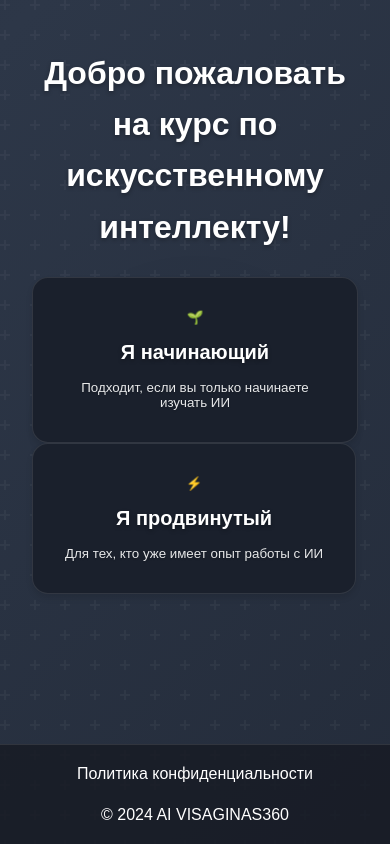
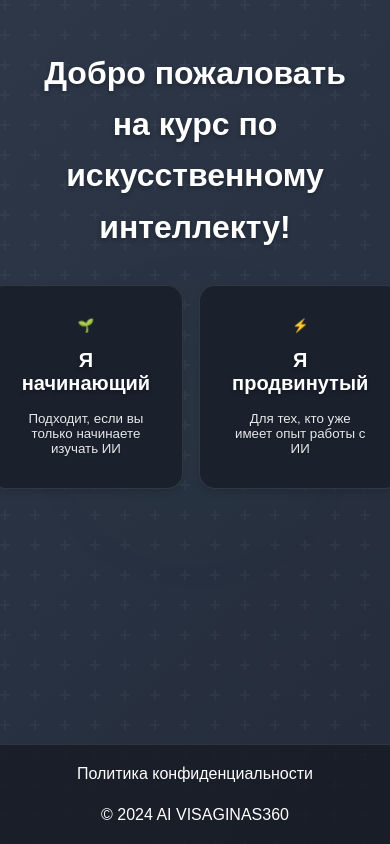
Before and after one commit to tikserziku/Questionnaire, a Flask app: page / in a window 390 px wide. Run offline with Flask 2, Linux system fonts and the light colour scheme; some libraries are stand-ins or nearby versions.

Commit message:
Update styles.css

```diff
--- a/static/styles.css
+++ b/static/styles.css
@@ -531,7 +531,13 @@ footer a:hover {
     }
 
     .level-cards,
-    .input-assistance,
+    .input-assistance {
+    display: flex;
+    gap: 1rem;
+    margin: 2rem 0;
+    justify-content: center; /* Добавляем центрирование */
+    flex-direction: row; /* Явно указываем горизонтальное расположение */
+}
     .footer-content {
         grid-template-columns: 1fr;
         flex-direction: column;
@@ -547,6 +553,14 @@ footer a:hover {
     }
 }
 
+/* Для мобильных устройств можно оставить вертикальное расположение */
+@media (max-width: 768px) {
+    .input-assistance {
+        flex-direction: column;
+        align-items: center;
+    }
+}
+
 /* Оптимизация для устройств с предпочтением уменьшенного движения */
 @media (prefers-reduced-motion: reduce) {
     *,
```
